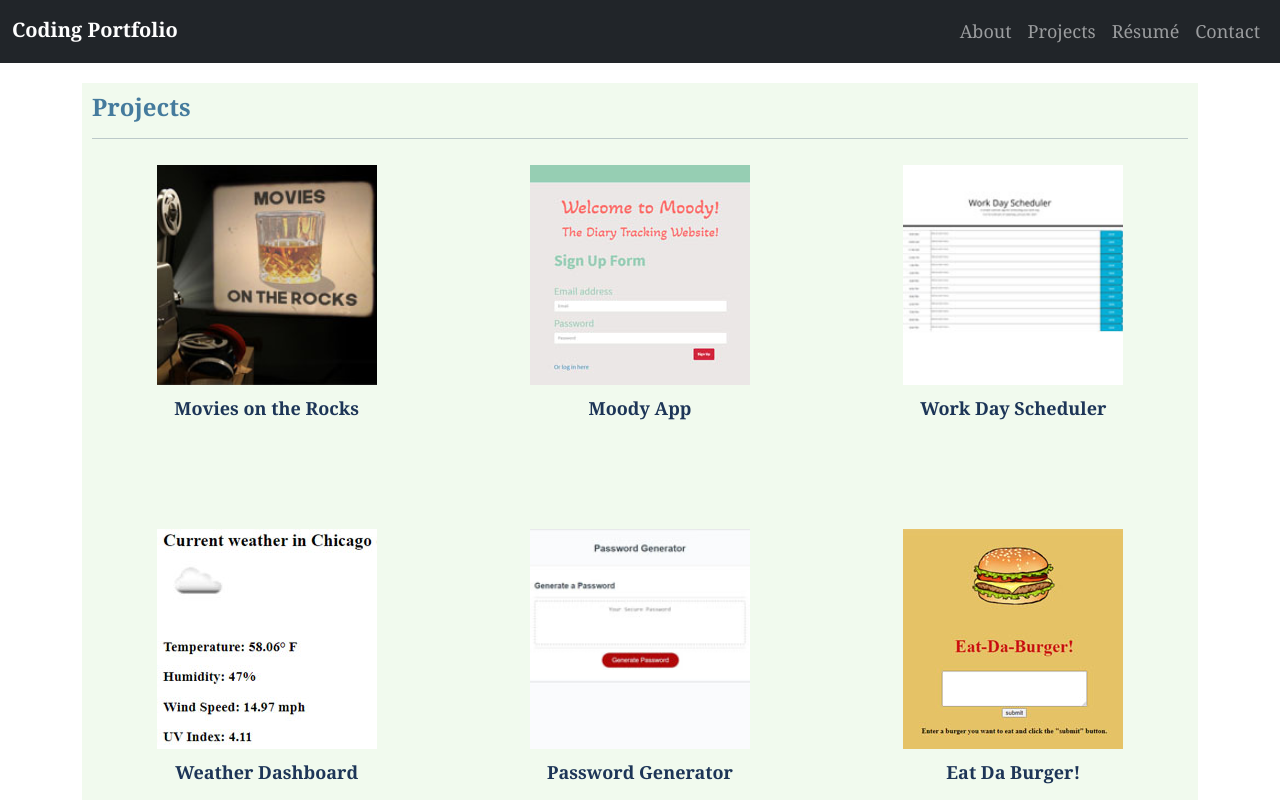
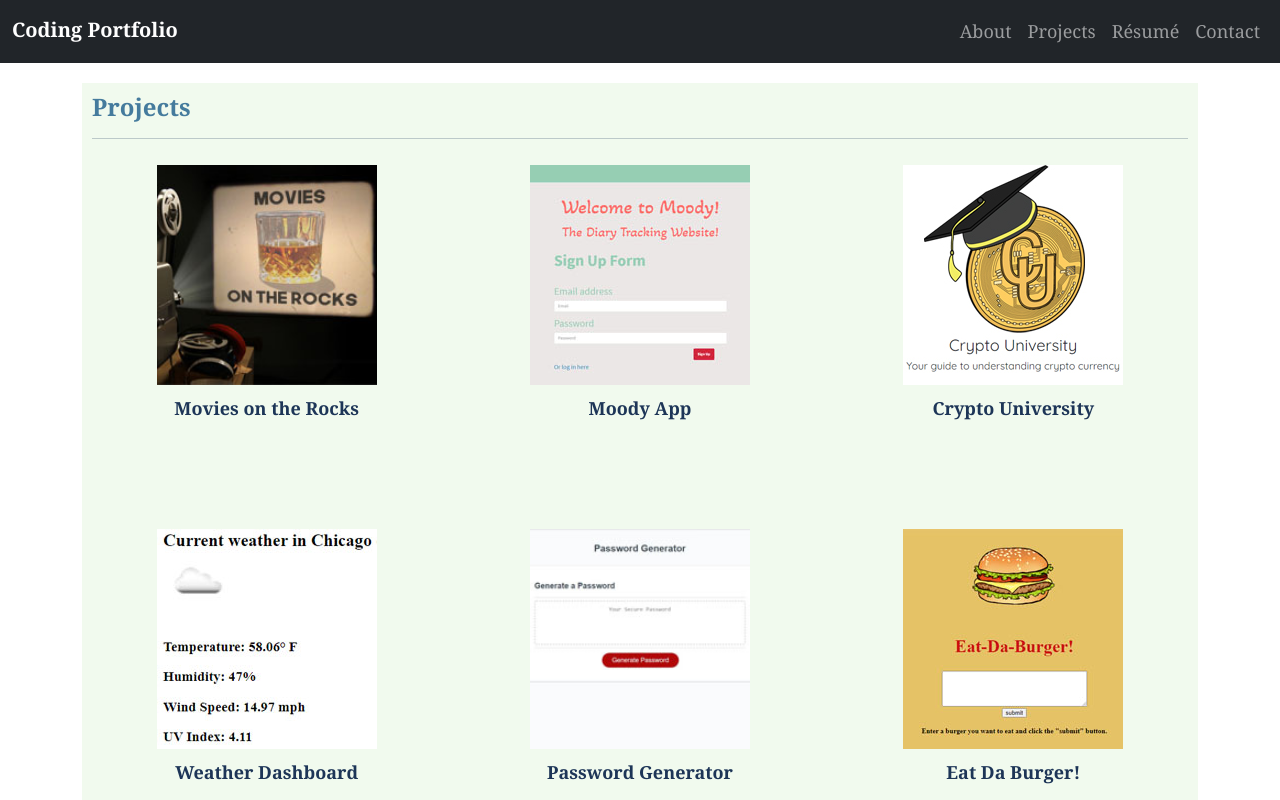
Before and after one commit to Rconat/react-portfolio, a React (Create React App) app: page /projects in a window 1280 px wide. Shown: the top 800 px of the page. Built offline with nearby package versions, Linux system fonts and the light colour scheme.

Commit message:
updated projects page

```diff
--- a/src/pages/about.js
+++ b/src/pages/about.js
@@ -13,7 +13,7 @@ const About = () => (
                         </div>
                         <div className="col-lg-9">
                             <div className="bio-text">
-                                <p>I am a recent graduate of the Coding Bootcamp program through Northwestern University and Trilogy Education Services. Since I was young I have always been interested in the field of technology and have been honing my computer skills ever Since. I obtained my Bachelor of Science in Design at University of Nebraska - Lincoln through their architecture program. The program has given me a great foundation in the design field which I am continually using to enhance my projects. My design degree additionally helps me in approaching problems with a clear and decisive methodology. This was also where I learned to utilize editing software such as the Adobe Creative Suite programs as well as a number of vector and rastor based design tools. Combining these skills with my Certificate in Full Stack Web Development ensures that I understand every aspect of web design and can excel quickly with the knowledge I have gained. I am looking to get my first job in web development and I hope pairing my background in design along with my new coding skills will allow me to tackle any problem that may arise in either front end or back end development.</p>
+                                <p>     I am a recent graduate of the Coding Bootcamp program through Northwestern University and Trilogy Education Services. Since I was young I have always been interested in the field of technology and have been honing my computer skills ever Since. I obtained my Bachelor of Science in Design at University of Nebraska - Lincoln through their architecture program. The program has given me a great foundation in the design field which I am continually using to enhance my projects. My design degree additionally helps me in approaching problems with a clear and decisive methodology. This was also where I learned to utilize editing software such as the Adobe Creative Suite programs as well as a number of vector and rastor based design tools. Combining these skills with my Certificate in Full Stack Web Development ensures that I understand every aspect of web design and can excel quickly with the knowledge I have gained. I am looking to get my first job in web development and I hope pairing my background in design along with my new coding skills will allow me to tackle any problem that may arise in either front end or back end development.</p>
                             </div>
                         </div>
                     </div>
--- a/src/pages/projects.js
+++ b/src/pages/projects.js
@@ -24,9 +24,9 @@ const Projects = () => (
           </div>
 
           <div className="col-sm-4" id="projectThree">
-            <a href ="https://rconat.github.io/work-day-scheduler/">
-              <img className="project image-fluid" src="assets/workdayscheduler.jpg" alt="Project Image 3" id="proj-img"/>
-              <p className="projectImageTitle">Work Day Scheduler</p>
+            <a href ="https://sheltered-garden-64832.herokuapp.com/">
+              <img className="project image-fluid" src="assets/crypto-university.jpg" alt="Crypto University" id="proj-img"/>
+              <p className="projectImageTitle">Crypto University</p>
             </a>
           </div>
 
```
